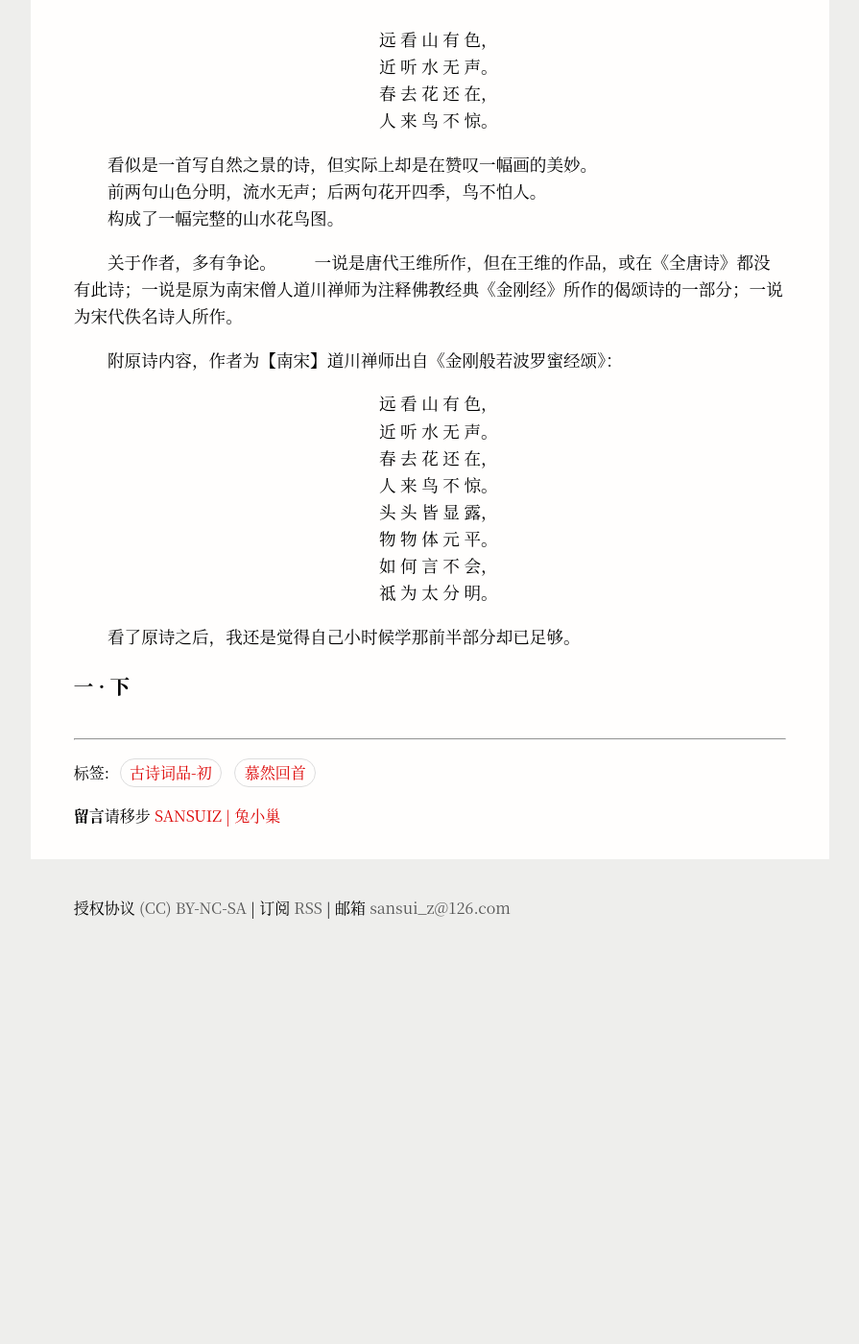
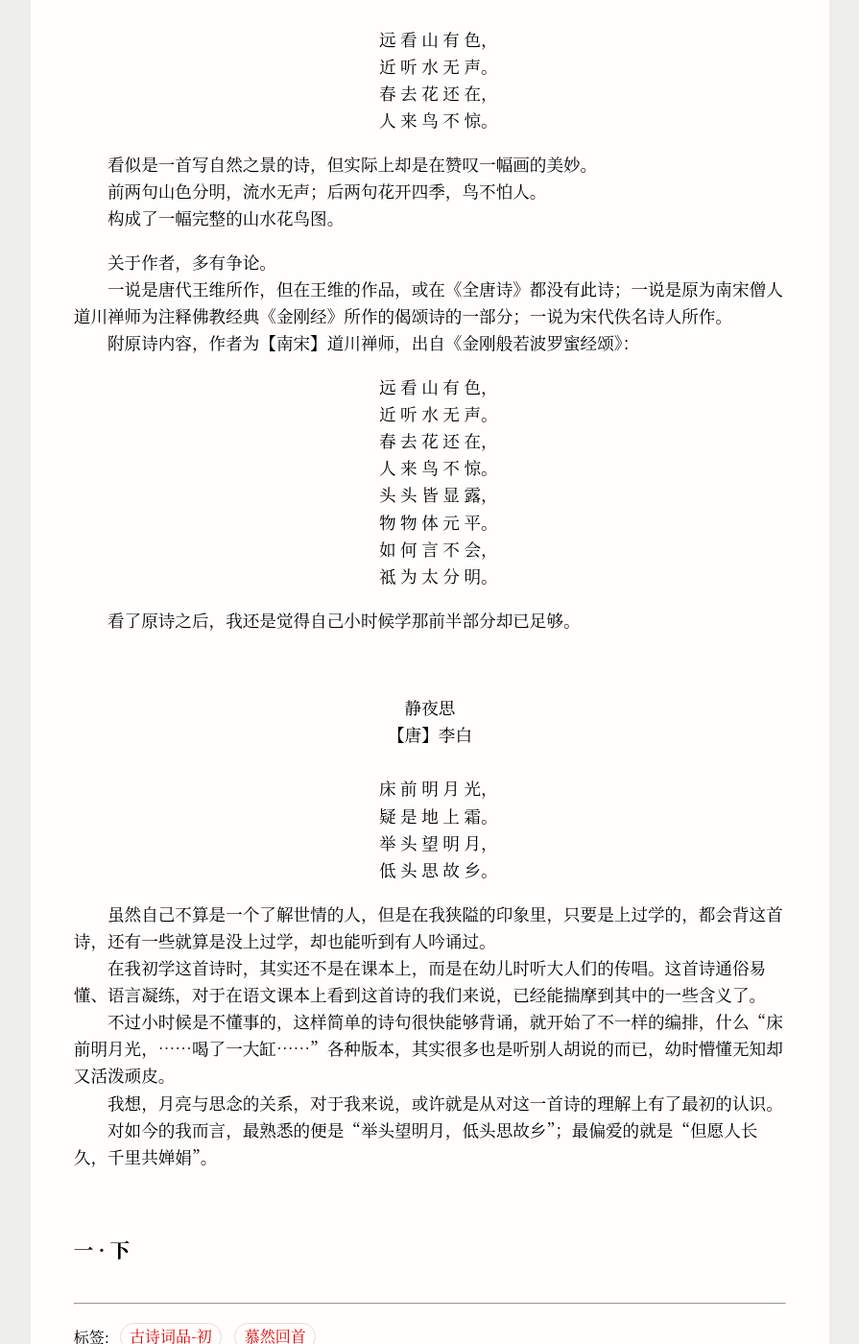
Before and after one commit to Sansuiz/wenji, a Jekyll site: the page built from _posts/ShiWen/Gushici/2020-01-04-meng-xue.md, in a window 1280 px wide and 1400 px high, scrolled down 1158 px. Shown: the whole window at 96% size, without its empty margins (192-1087 px from the left). Built offline with Jekyll 4.4.1, drawn with Linux system fonts in a browser that asks for light colours; comment, search, counter and statistics services are not loaded; before the commit the page ends 2123 px from its top, so only the background shows below that.

Commit message:
Update 2020-01-04-meng-xue.md

```diff
--- a/_posts/ShiWen/Gushici/2020-01-04-meng-xue.md
+++ b/_posts/ShiWen/Gushici/2020-01-04-meng-xue.md
@@ -61,10 +61,9 @@ __目录__
 &emsp;&emsp;前两句山色分明，流水无声；后两句花开四季，鸟不怕人。<br>
 &emsp;&emsp;构成了一幅完整的山水花鸟图。<br>
 
-&emsp;&emsp;关于作者，多有争论。
-&emsp;&emsp;一说是唐代王维所作，但在王维的作品，或在《全唐诗》都没有此诗；一说是原为南宋僧人道川禅师为注释佛教经典《金刚经》所作的偈颂诗的一部分；一说为宋代佚名诗人所作。
-
-&emsp;&emsp;附原诗内容，作者为【南宋】道川禅师出自《金刚般若波罗蜜经颂》：
+&emsp;&emsp;关于作者，多有争论。<br>
+&emsp;&emsp;一说是唐代王维所作，但在王维的作品，或在《全唐诗》都没有此诗；一说是原为南宋僧人道川禅师为注释佛教经典《金刚经》所作的偈颂诗的一部分；一说为宋代佚名诗人所作。<br>
+&emsp;&emsp;附原诗内容，作者为【南宋】道川禅师，出自《金刚般若波罗蜜经颂》：
 
 <center>
 
@@ -80,4 +79,27 @@ __目录__
 
 &emsp;&emsp;看了原诗之后，我还是觉得自己小时候学那前半部分却已足够。
 
+<br>
+
+<center>
+静夜思<br>
+【唐】李白<br>
+<br>
+
+&emsp;床 前 明 月 光，<br>
+&emsp;疑 是 地 上 霜。<br>
+&emsp;举 头 望 明 月，<br>
+&emsp;低 头 思 故 乡。
+</center>
+
+&emsp;&emsp;虽然自己不算是一个了解世情的人，但是在我狭隘的印象里，只要是上过学的，都会背这首诗，还有一些就算是没上过学，却也能听到有人吟诵过。<br>
+&emsp;&emsp;在我初学这首诗时，其实还不是在课本上，而是在幼儿时听大人们的传唱。这首诗通俗易懂、语言凝练，对于在语文课本上看到这首诗的我们来说，已经能揣摩到其中的一些含义了。<br>
+&emsp;&emsp;不过小时候是不懂事的，这样简单的诗句很快能够背诵，就开始了不一样的编排，什么“床前明月光，……喝了一大缸……”各种版本，其实很多也是听别人胡说的而已，幼时懵懂无知却又活泼顽皮。<br>
+&emsp;&emsp;我想，月亮与思念的关系，对于我来说，或许就是从对这一首诗的理解上有了最初的认识。<br>
+&emsp;&emsp;对如今的我而言，最熟悉的便是“举头望明月，低头思故乡”；最偏爱的就是“但愿人长久，千里共婵娟”。
+
+<br>
+
+
+
 ### 一 · 下
```
